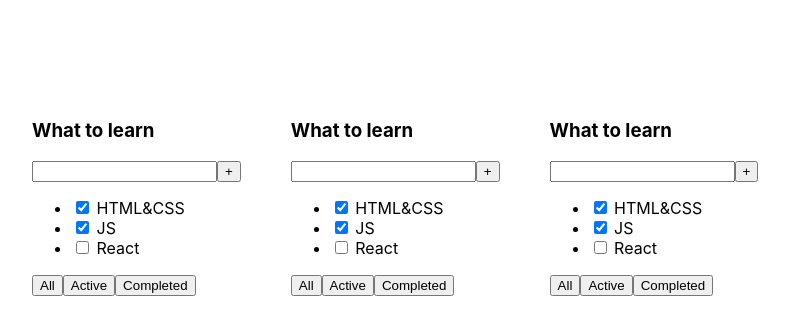
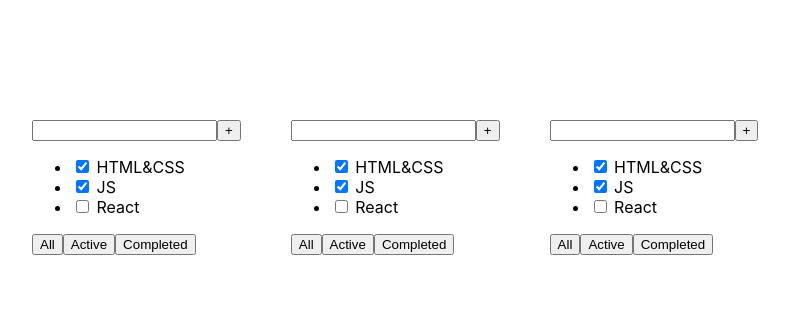
Before and after one commit to umedjankabiri/todolist, a React (Vite) app: page / in a window 1280 px wide. Shown: the top 334 px of the page, without its empty margins (68-857 px from the left). Built offline with nearby package versions, Linux system fonts and the light colour scheme.

Commit message:
added TodolistProps to Todolist component

```diff
--- a/src/common/components/Todolist/Todolist.tsx
+++ b/src/common/components/Todolist/Todolist.tsx
@@ -1,7 +1,9 @@
-export const Todolist = () => {
+import {TodolistProps} from "common/types/Todolist/TodolistProps.ts";
+
+export const Todolist = (props: TodolistProps) => {
     return (
         <div>
-            <h3>What to learn</h3>
+            <h3>{props.title}</h3>
             <div>
                 <input/>
                 <button>+</button>
```
